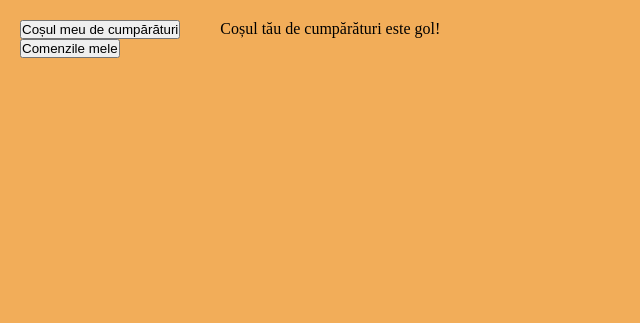
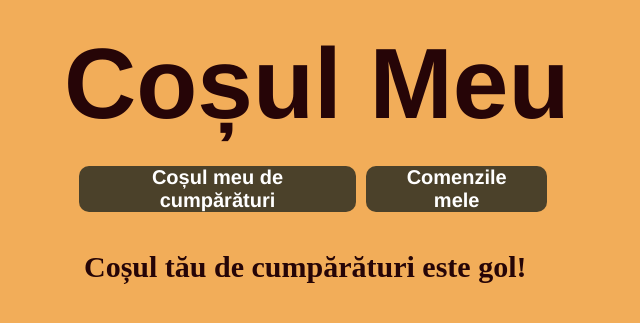
Before and after one commit to calacc/cafeinated, a Flask app: page /shopping-cart in a window 1280 px wide. Shown: the part 61-384 px from the top of the page, without its empty margins (0-640 px from the left). Run offline with Flask 3, Linux system fonts and the light colour scheme.

Commit message:
Front end for orders and shopping cart

```diff
--- a/app.py
+++ b/app.py
@@ -156,7 +156,13 @@ def remove_from_cart(index):
 def shopping_cart():
     cart = session.get('cart', [])
     print(f"Cart items: {cart}")
-    return render_template('customer/shopping-cart.html', cart=cart)
+    items_clean={}
+    for item in cart:
+        if item['shop'] not in items_clean:
+            items_clean[item['shop']]=[]
+        items_clean[item['shop']].append(item)
+    print(items_clean)
+    return render_template('customer/shopping-cart.html', items_clean=items_clean)
 
 @app.route('/place-order', methods=['POST'])
 def place_order():
--- a/static/css/style.css
+++ b/static/css/style.css
@@ -282,7 +282,16 @@ body{
   width:150px;
   font-size: 20px;
   color: white;
-  border-radius: 34px;
+  border-radius: 10px;
+  cursor:pointer;
+  border:0;
+}
+
+.edit-account:hover
+{
+  color:#260507;
+  background-color: #e3c57e;
+  border : 0;
 }
 
 .create_account
@@ -336,13 +345,19 @@ a
   font-weight: 800;
 }
 
+.create_account .span:hover
+{
+  color:#583f20;
+  border : 0;
+}
+
 input {
   display:flex;
   margin-top:10px;
   justify-content:flex-start;
   background-color: #d1913c80;
   border-radius: 10px;
-  border-color: black;
+  border:0;
   font-family: "Lexend-Regular", Helvetica;
   font-weight: normal;
   font-size: 20px;
@@ -365,17 +380,96 @@ input[type=text] {
   margin-top:20px;
   font-family: "Lexend-Regular", Helvetica;
   font-weight: 700;
-  height: 50px;
+  width: fit-content + 5px;
   font-size: 20px;
   color: white;
   border-radius: 10px;
-  border-color: black;
+  border:0;
   cursor:pointer;
 }
 
+.submit:hover
+{
+  color:#260507;
+  background-color: #e3c57e;
+  border : 0;
+}
+
+.submit-order
+{
+  display:flex;
+  justify-content:center;
+  background-color: #260507;
+  align-items: center;
+  margin-top:20px;
+  font-family: "Lexend-Regular", Helvetica;
+  font-weight: 700;
+  width: fit-content;
+  height: 40px;
+  vertical-align: middle;
+  padding: 0 20px;
+  font-size: 20px;
+  text-align: center;
+  color: white;
+  border-radius: 10px;
+  border:0;
+  cursor:pointer;
+}
+
+.submit-order:hover
+{
+  color:#260507;
+  background-color: #e3c57e;
+  border : 0;
+}
+
+.buttons-cart
+{
+  display:flex;
+  justify-content:center;
+  background-color: #4b412a;
+  align-items: center;
+  font-family: "Lexend-Regular", Helvetica;
+  font-weight: 700;
+  width: fit-content;
+  height: fit-content;
+  vertical-align: middle;
+  padding: 0 20px;
+  font-size: 20px;
+  text-align: center;
+  color: white;
+  border-radius: 10px;
+  border:0;
+  cursor:pointer;
+}
+
+.delete-item
+{
+  margin-left: 5px;
+  border:0;
+  background-color: transparent;
+  color:#260507;
+  font-size: 20px;
+  font-weight: bold;
+  cursor:pointer;
+}
+
+.buttons-cart:hover
+{
+  color:#260507;
+  background-color: #e3c57e;
+  border : 0;
+}
+
 #danger{
-  background-color: rgb(235, 142, 142);
-  color: red
+  background-color: #8b0000;
+  color: white;
+}
+
+#danger:hover
+{
+  background-color: white;
+  color: #8b0000;
 }
 
 /* popup page stuff */
@@ -425,6 +519,35 @@ input[type=text] {
   margin-left:30px;
 }
 
+.title-cart
+{
+  display:flex;
+  margin-bottom: 1%;
+  font-size:60px;
+  color:white;
+  margin-left:30px;
+}
+
+.title-status
+{
+  display:flex;
+  margin-bottom: 1%;
+  font-size:30px;
+  color:#260507;
+  margin-left:30px;
+  font-weight: bolder;
+}
+
+.title-data
+{
+  display:flex;
+  margin-bottom: 1%;
+  font-size:20px;
+  color:#260507;
+  margin-left:30px;
+  font-weight: bold;
+}
+
 .coffees
 {
   display:flex;
@@ -437,7 +560,7 @@ input[type=text] {
 
 .items
 {
-  font-size:20px;
+  font-size:24px;
   font-weight: lighter;
   color:white;
 }
--- a/templates/customer/shopping-cart.html
+++ b/templates/customer/shopping-cart.html
@@ -6,30 +6,35 @@
 
 {% block body %}
 
-<div style="display: flex; flex-direction: row;">
+<div class="label"><div class="text-wrapper">Coșul Meu</div></div>
+<div style="display: flex; flex-direction: column;">
 
-<div style="padding:20px">
-    <a href="/shopping-cart"><button>Coșul meu de cumpărături</button><br></a>
-    <a href="/my-orders"><button>Comenzile mele</button></a>
+<div style="display: flex; flex-direction: row; margin-left:5%;margin-top:2%">
+    <a href="/shopping-cart"><button class="buttons-cart" style="margin-left: 5%;">Coșul meu de cumpărături</button><br></a>
+    <a href="/my-orders"><button class="buttons-cart" style="margin-left: 5%;">Comenzile mele</button></a>
 </div>
-<div style="padding:20px">
-    {% if cart %}
+<div style="padding:20px; margin-left:5%">
+    {% if items_clean %}
+    {% for shop, shop_items in items_clean.items()%}
         <ul>
-            {% for item in cart %}
-                <li>{{ item.shop }}: {{ item.name }} - ${{ item.price }}
+            <span class = "title-cart" style="margin-left: 0px;">Cafenea: {{shop}}</span>
+            {% for item in shop_items %}
+                <li style = "list-style-type: none;display:flex;align-items: row;">
+                    <span class = "items">{{ item.name }} - ${{ item.price }}</span>
                     <form action="{{ url_for('remove_from_cart', index=loop.index0) }}" method="POST">
                         <input type="hidden" name="form_type" value="remove_item_from_cart">
-                        <button type="submit">&times;</button>
+                        <button type="submit" class="delete-item">&times;</button>
                     </form>
                 </li>
             {% endfor %}
         </ul>
+        {% endfor %}
         <form action="/place-order" method="POST">
             <input type="hidden" name="form_type" value="place_order">
-            <button type="submit">Trimite comanda!</button>
+            <button type="submit" class="submit-order">Trimite comanda!</button>
         </form>
     {% else %}
-        <p>Coșul tău de cumpărături este gol!</p>
+        <p style="margin-left: 0;" class = "title-status">Coșul tău de cumpărături este gol!</p>
     {% endif %}
 </div>
 
```
Also changed, not shown: templates/customer/edit-account.html (+2 -8 lines), templates/customer/my-orders.html (+19 -25 lines), templates/delivery/orders.html (+7 -16 lines), templates/shop-owner/edit-account.html (+1 -6 lines), templates/shop-owner/orders.html (+5 -7 lines).
